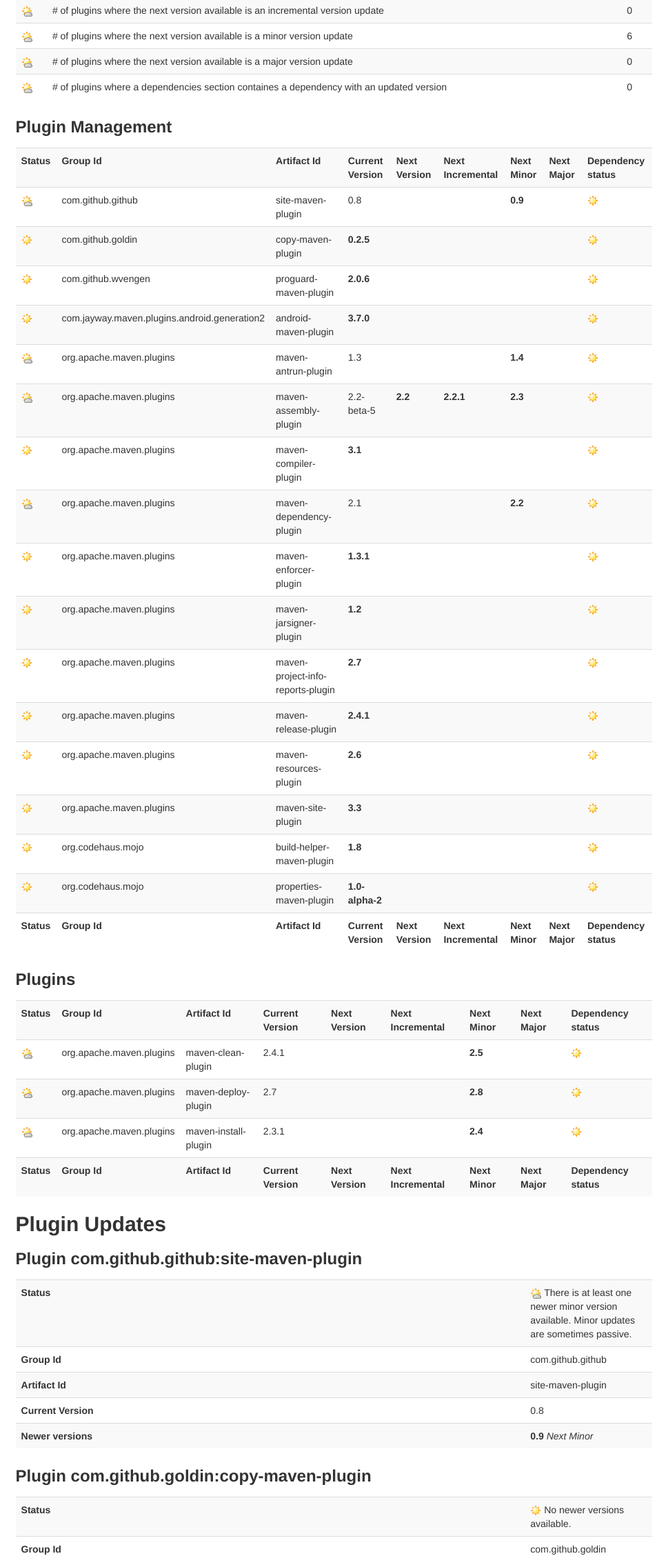
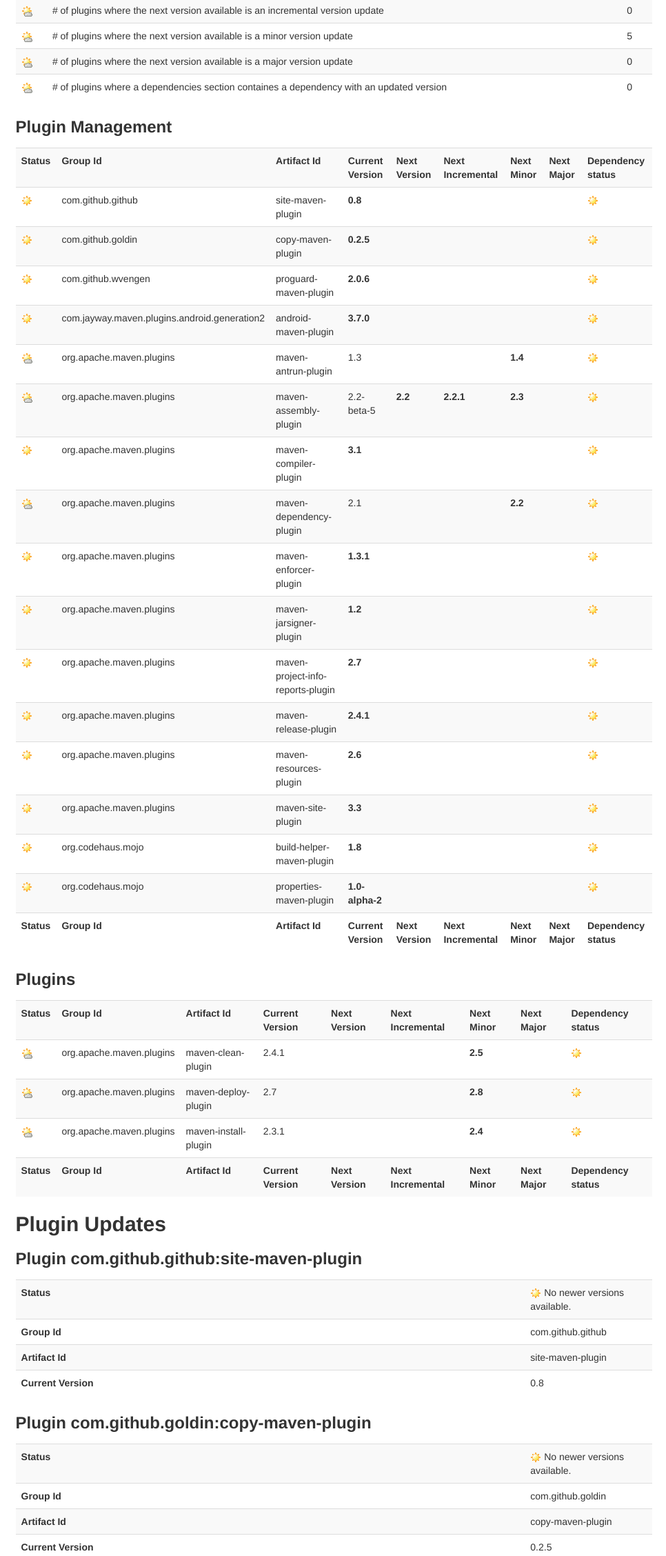
Before and after one commit to hakan42/sync-for-xing, a plain HTML site: page site/0.5.0-SNAPSHOT/plugin-updates-report.html in a window 1280 px wide. Shown: the part 304-2560 px from the top of the page at 69% size, 314-1280 px from the left. Drawn offline with Linux system fonts and the light colour scheme.

Commit message:
Creating site for xing-sync, 0.5.0-SNAPSHOT

```diff
--- a/site/0.5.0-SNAPSHOT/plugin-updates-report.html
+++ b/site/0.5.0-SNAPSHOT/plugin-updates-report.html
@@ -203,7 +203,7 @@
 <tr class="a">
 <td><img src="images/icon_success_sml.gif" alt="" /></td>
 <td># of plugins using the latest version available</td>
-<td>12</td></tr>
+<td>13</td></tr>
 <tr class="b">
 <td><img src="images/icon_warning_sml.gif" alt="" /></td>
 <td># of plugins where the next version available is smaller than an incremental version update</td>
@@ -215,7 +215,7 @@
 <tr class="b">
 <td><img src="images/icon_warning_sml.gif" alt="" /></td>
 <td># of plugins where the next version available is a minor version update</td>
-<td>6</td></tr>
+<td>5</td></tr>
 <tr class="a">
 <td><img src="images/icon_warning_sml.gif" alt="" /></td>
 <td># of plugins where the next version available is a major version update</td>
@@ -238,13 +238,13 @@
 <th>Next Major</th>
 <th>Dependency status</th></tr>
 <tr class="b">
-<td><img src="images/icon_warning_sml.gif" alt="" /></td>
+<td><img src="images/icon_success_sml.gif" alt="" /></td>
 <td>com.github.github</td>
 <td>site-maven-plugin</td>
-<td>0.8</td>
+<td><b>0.8</b></td>
 <td></td>
 <td></td>
-<td><b>0.9</b></td>
+<td></td>
 <td></td>
 <td><img src="images/icon_success_sml.gif" alt="" /></td></tr>
 <tr class="a">
@@ -468,7 +468,7 @@
 <table border="0" class="table table-striped">
 <tr class="b">
 <th width="80%">Status</th>
-<td><img src="images/icon_warning_sml.gif" alt="" />&#160;There is at least one newer minor version available. Minor updates are sometimes passive.</td></tr>
+<td><img src="images/icon_success_sml.gif" alt="" />&#160;No newer versions available.</td></tr>
 <tr class="a">
 <th width="80%">Group Id</th>
 <td>com.github.github</td></tr>
@@ -477,10 +477,7 @@
 <td>site-maven-plugin</td></tr>
 <tr class="a">
 <th width="80%">Current Version</th>
-<td>0.8</td></tr>
-<tr class="b">
-<th width="80%">Newer versions</th>
-<td><b>0.9</b>&#160;<i>Next Minor</i></td></tr></table></div>
+<td>0.8</td></tr></table></div>
 <div class="section">
 <h3>Plugin com.github.goldin:copy-maven-plugin<a name="Plugin_com.github.goldin:copy-maven-plugin"></a></h3>
 <table border="0" class="table table-striped">
```
